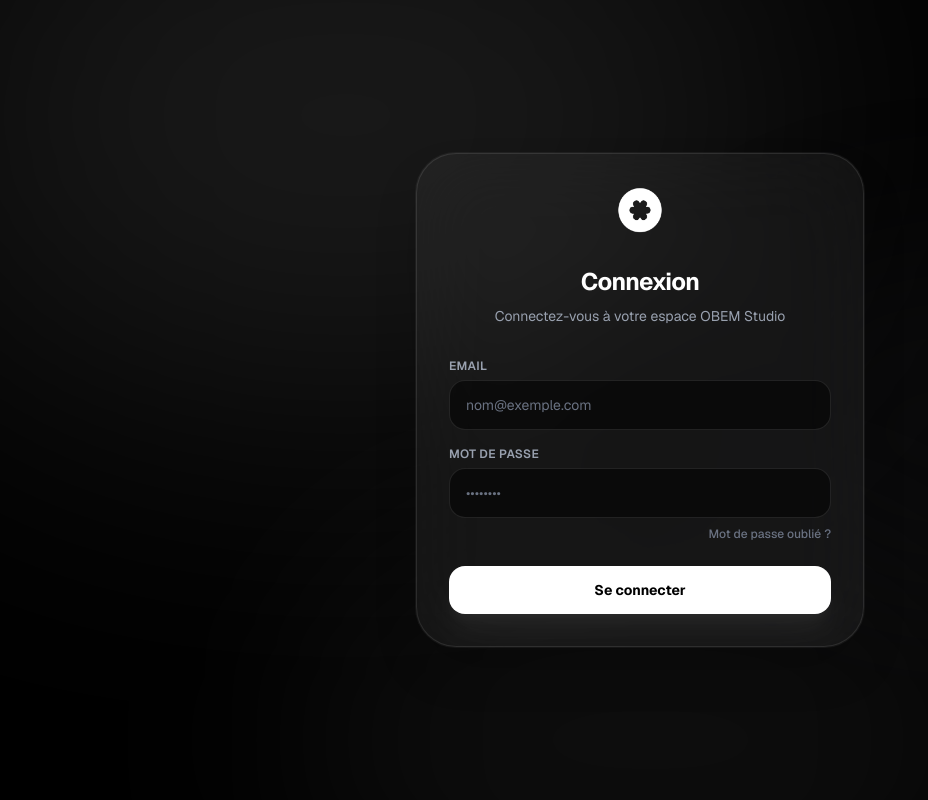
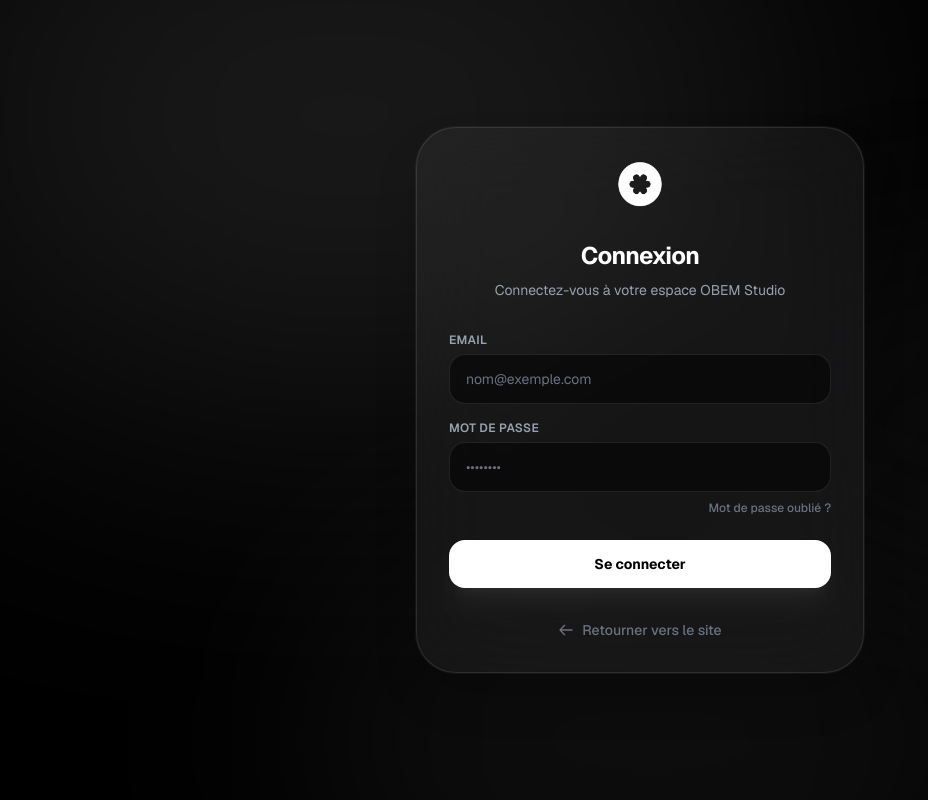
Before and after one commit to diegodmzr/dashboardobemstudio, a Next.js app: page /login in a window 1280 px wide. Shown: the whole page, without its empty margins (0-928 px from the left). Built offline with nearby package versions, Linux system fonts and the light colour scheme.

Commit message:
style: add 'Return to site' link on login page

```diff
--- a/components/LoginForm.tsx
+++ b/components/LoginForm.tsx
@@ -167,6 +167,18 @@ export default function LoginForm() {
             >
                 {isLoading ? "Connexion..." : "Se connecter"}
             </button>
+
+            <div className="pt-2 flex justify-center">
+                <a
+                    href="https://obemstudio.com"
+                    className="group flex items-center gap-2 text-sm font-medium text-gray-500 hover:text-white transition-colors duration-300"
+                >
+                    <svg className="w-4 h-4 transition-transform group-hover:-translate-x-1" fill="none" viewBox="0 0 24 24" stroke="currentColor" strokeWidth="2">
+                        <path strokeLinecap="round" strokeLinejoin="round" d="M10 19l-7-7m0 0l7-7m-7 7h18" />
+                    </svg>
+                    <span>Retourner vers le site</span>
+                </a>
+            </div>
         </form>
     );
 }
```
